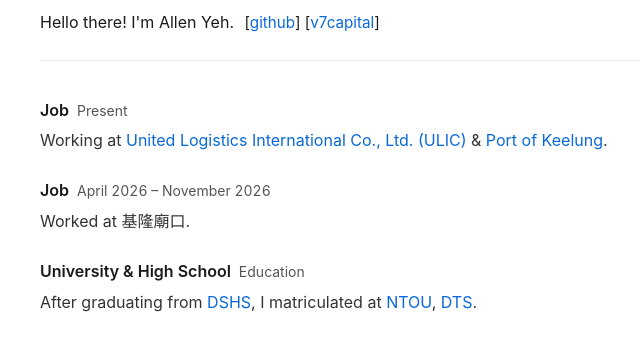
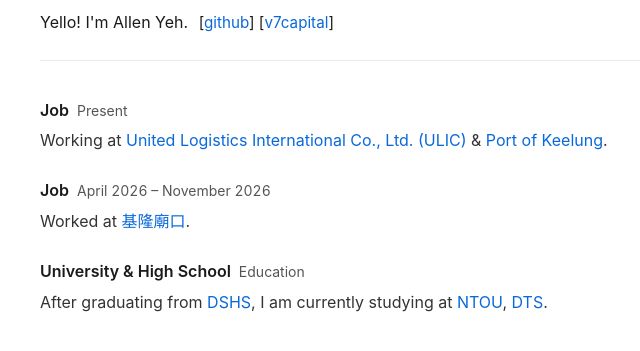
Before and after one commit to allenyeh95/allenyeh95.github.io, a plain HTML site: page index.html in a window 1280 px wide. Shown: the part 115-466 px from the top of the page, without its empty margins (284-924 px from the left). Drawn offline with Linux system fonts and the light colour scheme.

Commit message:
Update index.html

```diff
--- a/index.html
+++ b/index.html
@@ -116,7 +116,7 @@
   <header>
     <h1>Allen Yeh</h1>
     <p class="intro">
-      Hello there! I'm Allen Yeh.
+      Yello! I'm Allen Yeh.
       <span class="links">
         [<a href="https://github.com/allenyeh95" target="_blank" rel="noopener">github</a>]
         [<a href="https://app.hyperliquid.xyz/join/V77TV" target="_blank" rel="noopener">v7capital</a>]
@@ -132,7 +132,7 @@
           <span class="item-date">Present</span>
         </div>
         <p class="item-desc">
-          Working at <a href="https://www.ulic.com.tw/" target="_blank" rel="noopener">United Logistics International Co., Ltd. (ULIC)</a> &amp; <a href="https://kl.twport.com.tw/" target="_blank" rel="noopener"> Port of Keelung</a>.
+          Working at <a href="https://www.ulic.com.tw/" target="_blank" rel="noopener">United Logistics International Co., Ltd. (ULIC)</a> &amp; <a href="https://kl.twport.com.tw/" target="_blank" rel="noopener">Port of Keelung</a>.
         </p>
       </li>
 
@@ -142,7 +142,7 @@
           <span class="item-date">April 2026 – November 2026</span>
         </div>
         <p class="item-desc">
-          Worked at 基隆廟口.
+          Worked at <a href="https://maps.app.goo.gl/ctKULVDK3ufY57519" target="_blank" rel="noopener">基隆廟口</a>.
         </p>
       </li>
 
@@ -152,7 +152,7 @@
           <span class="item-date">Education</span>
         </div>
         <p class="item-desc">
-          After graduating from <a href="https://www.tshs.tp.edu.tw/" target="_blank" rel="noopener">DSHS</a>, I matriculated at <a href="https://www.ntou.edu.tw/" target="_blank" rel="noopener">NTOU</a>, <a href="https://tsweb.ntou.edu.tw/" target="_blank" rel="noopener">DTS</a>.
+          After graduating from <a href="https://www.tshs.tp.edu.tw/" target="_blank" rel="noopener">DSHS</a>, I am currently studying at <a href="https://www.ntou.edu.tw/" target="_blank" rel="noopener">NTOU</a>, <a href="https://tsweb.ntou.edu.tw/" target="_blank" rel="noopener">DTS</a>.
         </p>
       </li>
     </ul>
```
